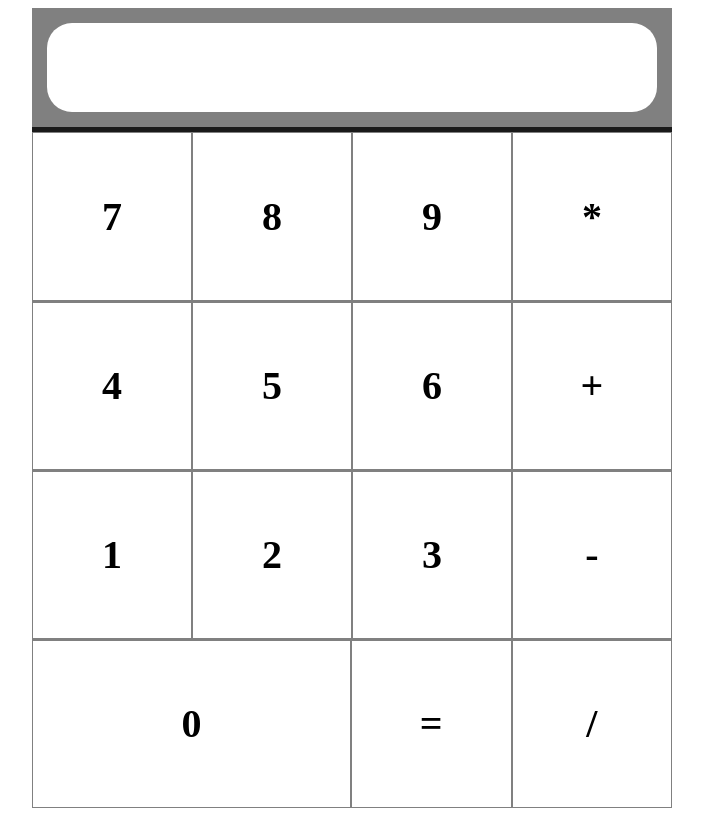
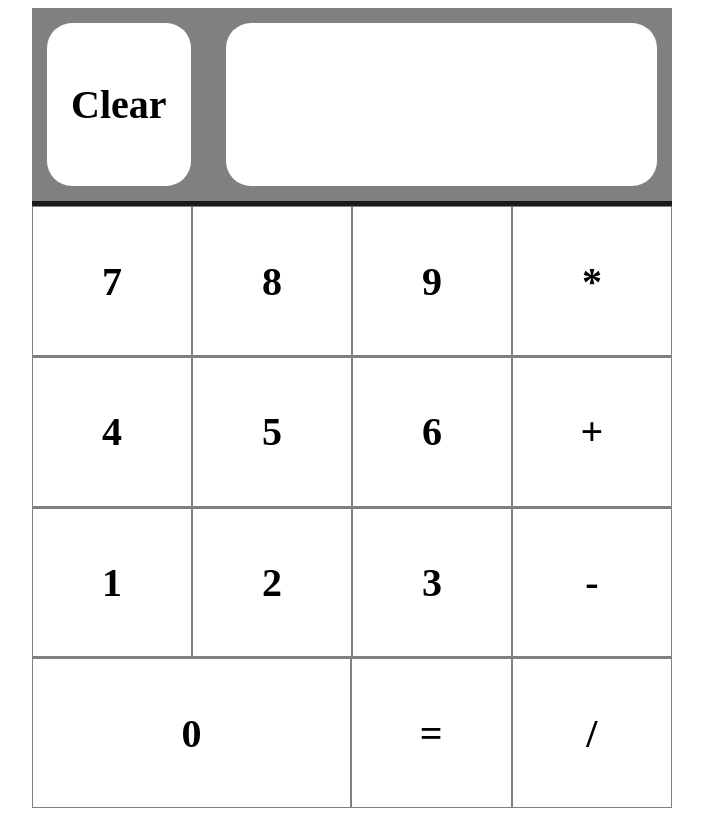
Before and after one commit to JK9913/Calculator, a plain HTML site: page index.html in a window 1280 px wide. Shown: the whole page, without its empty margins (296-999 px from the left). Drawn offline with Linux system fonts and the light colour scheme.

```diff
--- a/index.html
+++ b/index.html
@@ -9,6 +9,9 @@
 <body>
     <div class="calculator">
         <div class="screen-outer">
+            <div class="clear key">
+                <h1 class="clear-button">Clear</h1>
+            </div>
             <div class="screen-inner">
                 <h1></h1>
             </div>
@@ -61,7 +64,7 @@
                     <h1 class="digit">0</h1>
                 </div>
                 <div class="key">
-                    <h1 class="operator">=</h1>
+                    <h1 class="operator equals">=</h1>
                 </div>
                 <div class="key">
                     <h1 class="operator">/</h1>
--- a/style.css
+++ b/style.css
@@ -26,10 +26,12 @@
     align-items: stretch;
     min-height: 1vh;
     min-width: 1vh;
+    flex-direction: row;
+    gap: 5px;
 }
 
 .screen-inner {
-    flex: 1;
+    flex: 3;
     background-color: white;
     margin: 15px;
     border-radius: 25px;
@@ -95,3 +97,8 @@
 .screen-inner h1 {
     margin: 1px;
 }
+
+.clear {
+    margin: 15px;
+    border-radius: 25px;
+}
```
Also changed, not shown: script.js (+8 -1 lines).
